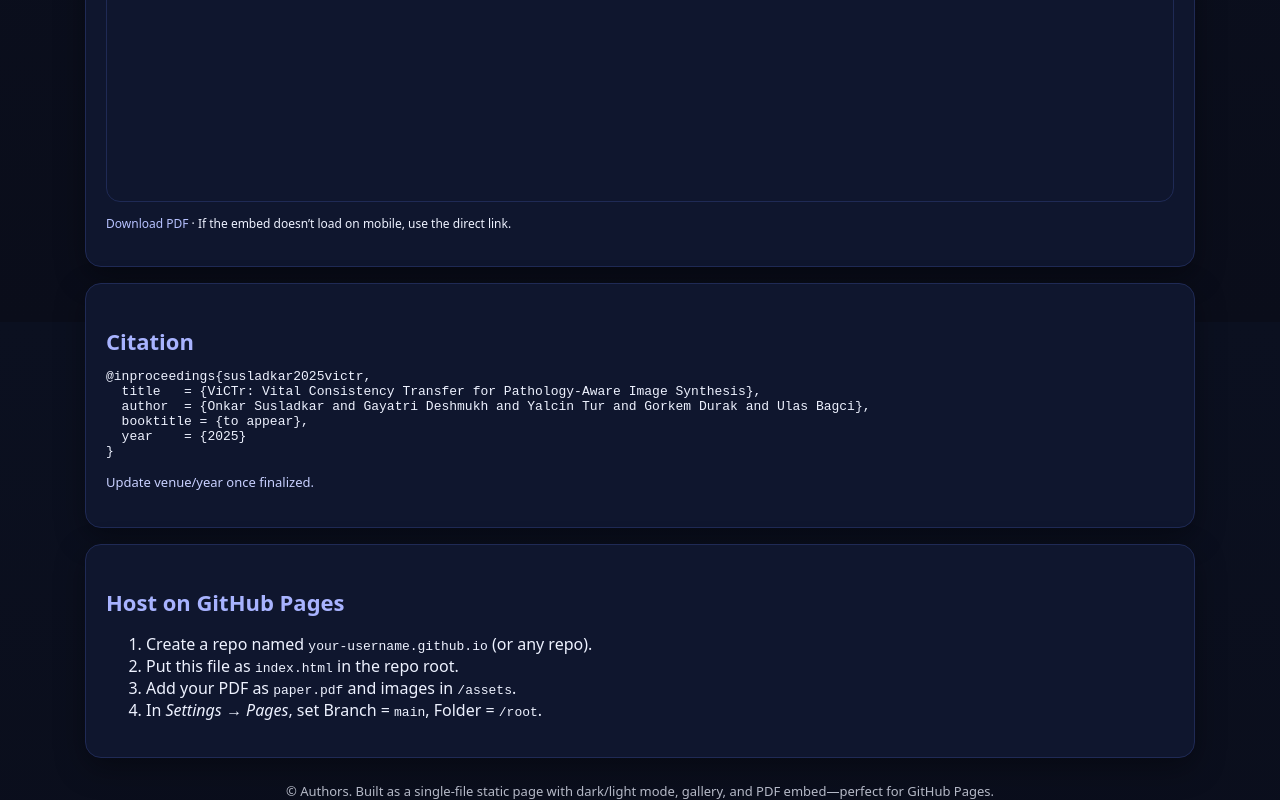
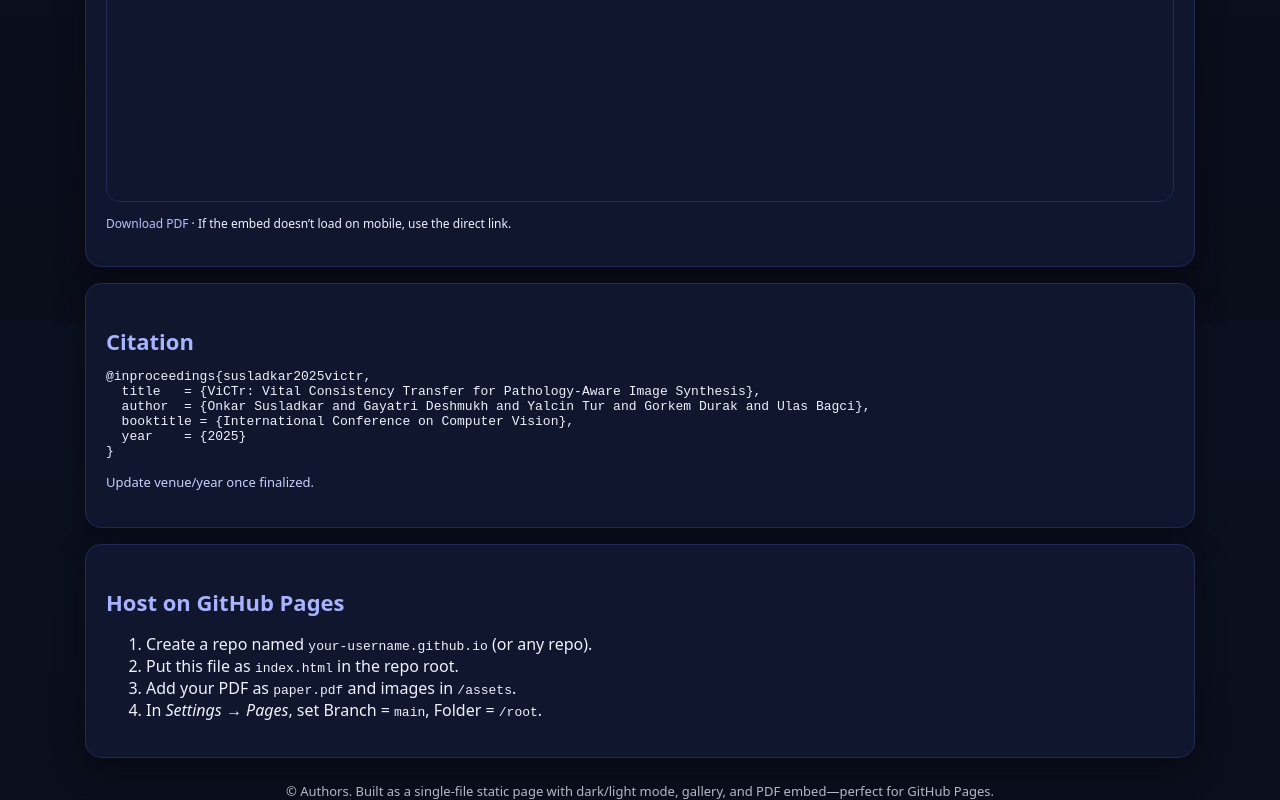
Before and after one commit to Onkarsus13/victrwebpage, a plain HTML site: page index.html in a window 1280 px wide. Shown: the part 2078-2878 px from the top of the page. Drawn offline with Linux system fonts and the light colour scheme; no server answers.

Commit message:
Update index.html

```diff
--- a/index.html
+++ b/index.html
@@ -223,7 +223,7 @@
       <pre>@inproceedings{susladkar2025victr,
   title   = {ViCTr: Vital Consistency Transfer for Pathology-Aware Image Synthesis},
   author  = {Onkar Susladkar and Gayatri Deshmukh and Yalcin Tur and Gorkem Durak and Ulas Bagci},
-  booktitle = {to appear},
+  booktitle = {International Conference on Computer Vision},
   year    = {2025}
 }</pre>
       <p class="note">Update venue/year once finalized.</p>
```
